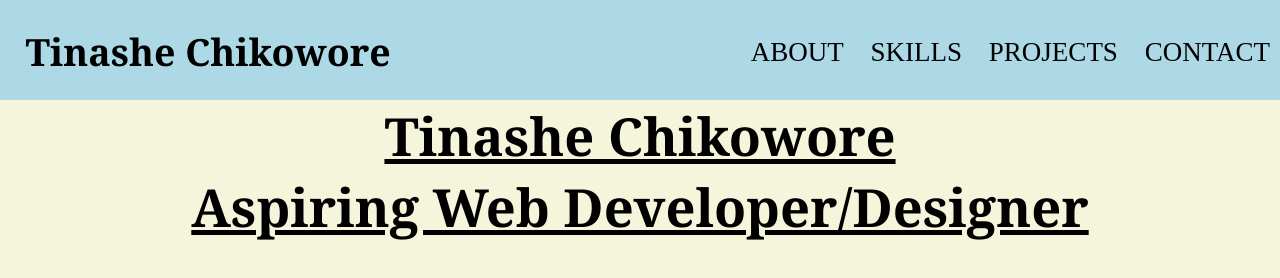
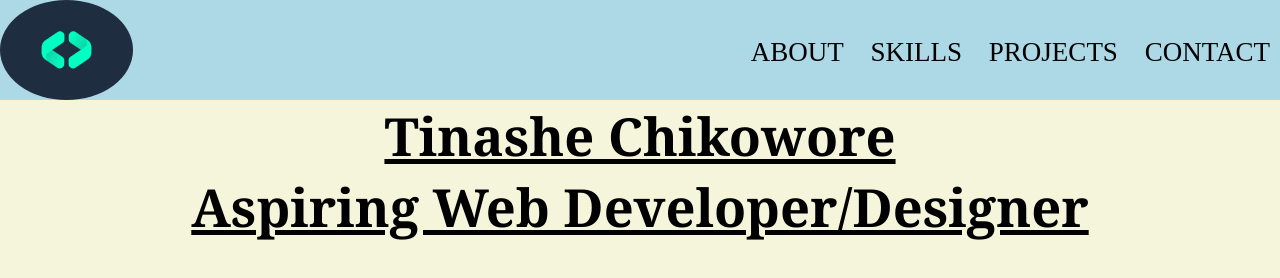
Before and after one commit to chikos96/Personal-portfolio-project, a plain HTML site: page index.html in a window 1280 px wide. Drawn offline with Linux system fonts and the light colour scheme; a web font is replaced by a local one.

Commit message:
Add image

```diff
--- a/assets/css/style.css
+++ b/assets/css/style.css
@@ -29,7 +29,12 @@ header {
 #logo {
     margin-right: auto;
     font-size: 25px;
-    padding: 1.6rem;
+}
+
+#logo img {
+    border-radius: 50%;
+    height: 100px;
+    width: auto;
 }
 
 nav {
--- a/index.html
+++ b/index.html
@@ -11,8 +11,8 @@
     <!-- Main Navigation -->
     <header>
         <div id="logo">
-                <h2>Tinashe Chikowore</h2>
-            </div>
+            <img src="assets/images/logo.png" alt="logo">
+        </div>
         <nav>
             <ul>
                 <li><a href="#"></a>About</li>
```
